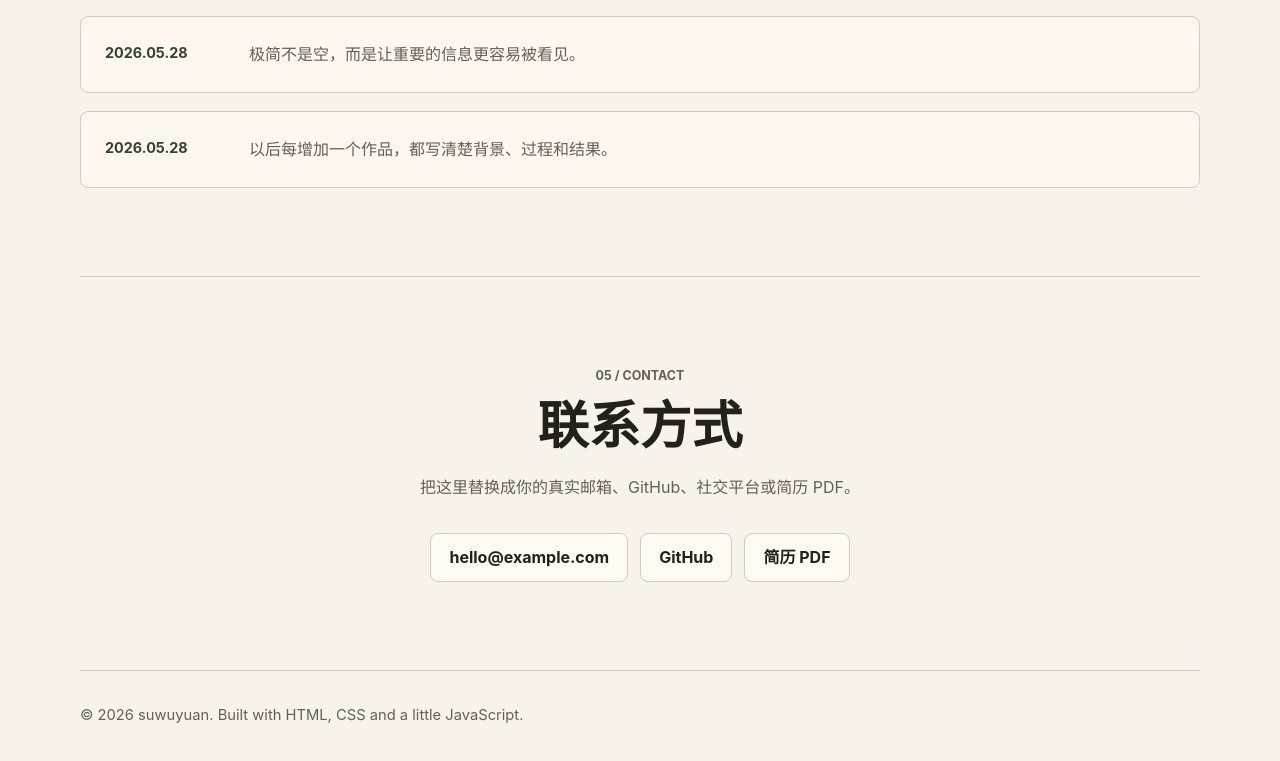
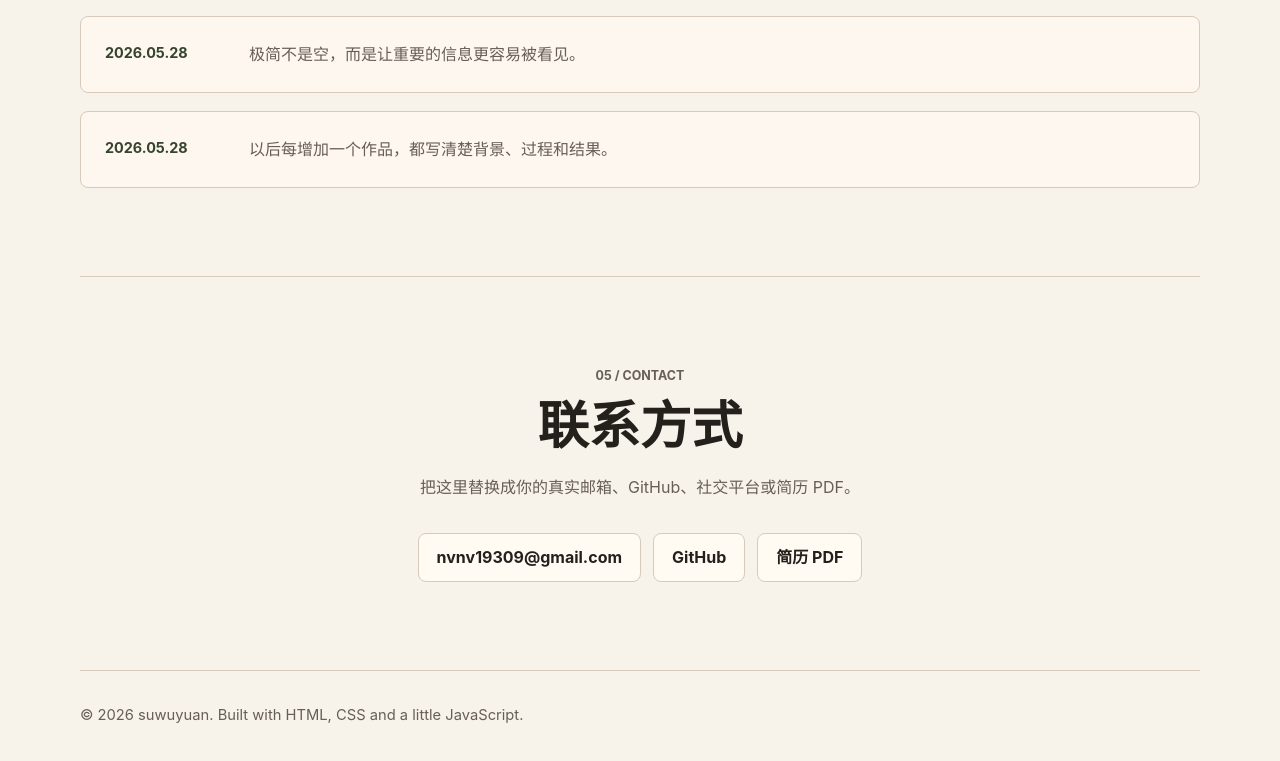
Before and after one commit to nvnv19309/nvnv19309.github.io, a plain HTML site: page index.html in a window 1280 px wide. Shown: the part 2925-3686 px from the top of the page. Drawn offline with Linux system fonts and the light colour scheme.

Commit message:
Update contact email

```diff
--- a/index.html
+++ b/index.html
@@ -158,7 +158,7 @@
         <h2>联系方式</h2>
         <p>把这里替换成你的真实邮箱、GitHub、社交平台或简历 PDF。</p>
         <div class="contact-links">
-          <a href="mailto:hello@example.com">hello@example.com</a>
+          <a href="mailto:nvnv19309@gmail.com">nvnv19309@gmail.com</a>
           <a href="https://github.com/" target="_blank" rel="noreferrer">GitHub</a>
           <a href="#" aria-label="简历 PDF 占位链接">简历 PDF</a>
         </div>
```
